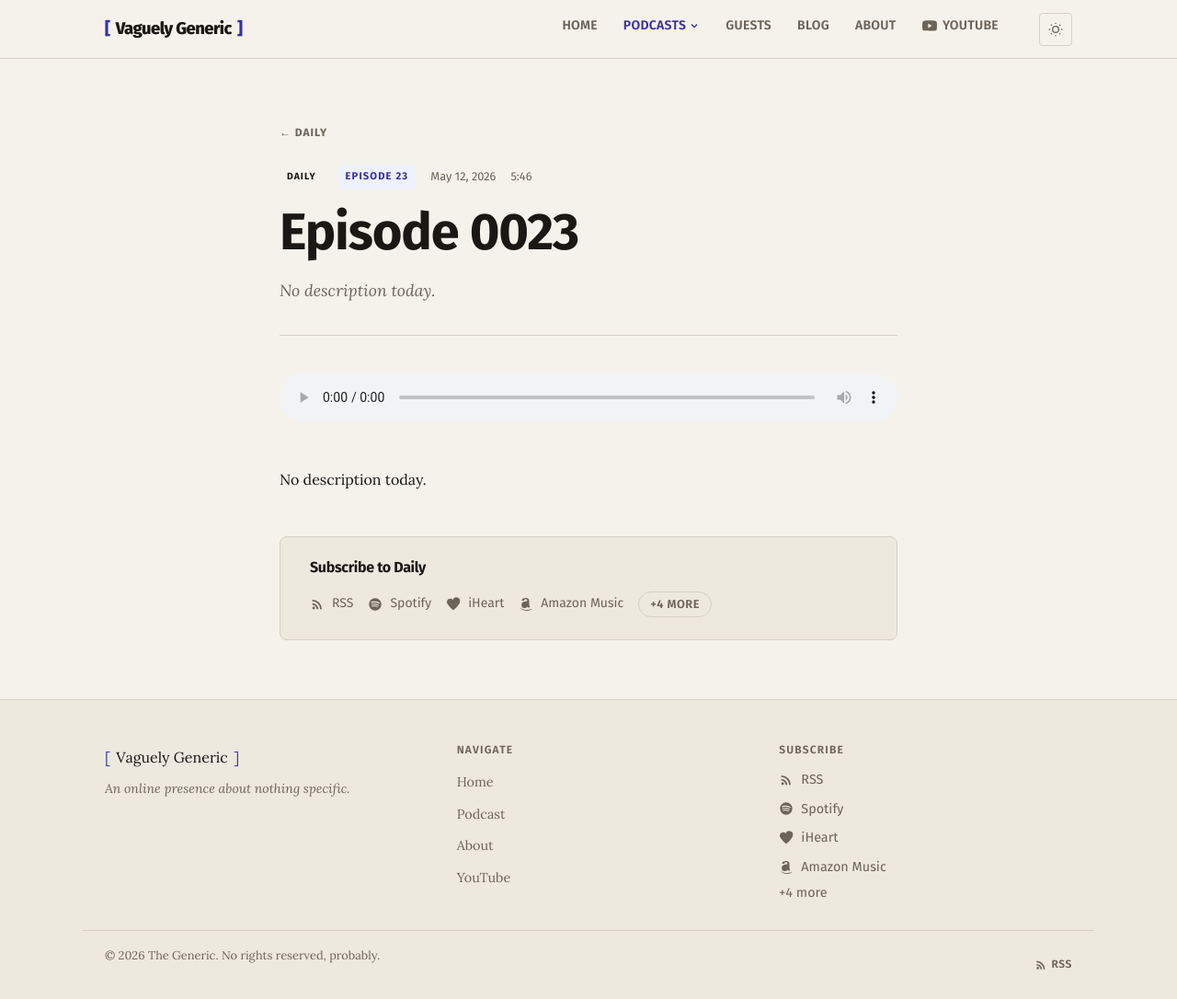
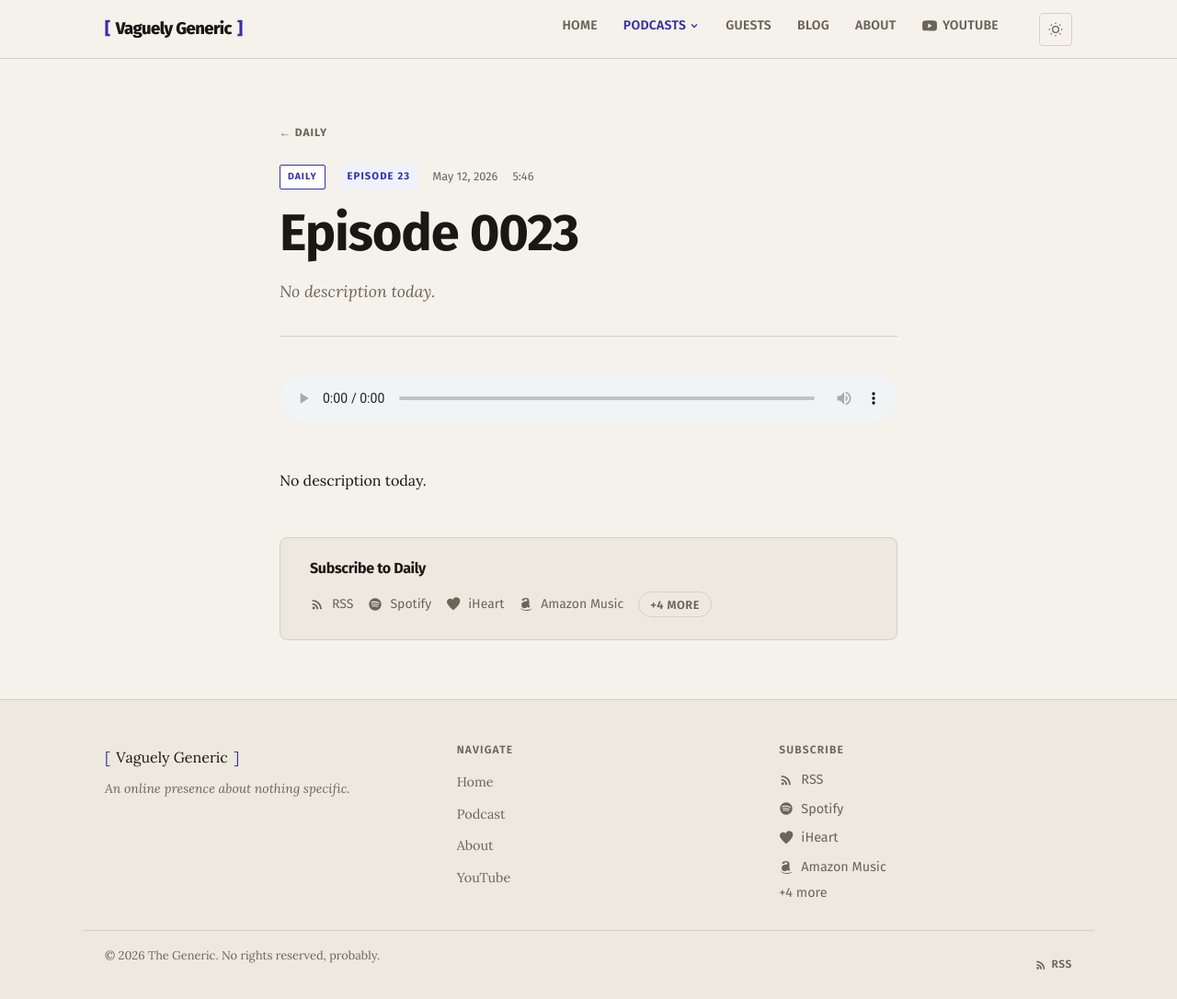
Before and after one commit to vaguelygeneric/website, a Jekyll site: the page built from _podcast/daily/0023.md, in a window 1280 px wide and 1086 px high. Shown: the whole window at 92% size. Built offline with Jekyll 4.4.1, drawn with Linux system fonts in a browser that asks for light colours.

Commit message:
added show badges to front page, and removed legacy css classes

```diff
--- /dev/null
+++ b/_includes/show-badge.html
@@ -0,0 +1,2 @@
+{% assign show_info = site.shows | where: "slug", include.show | first %}
+<span class="show-badge" style="--badge-accent: {{ show_info.accent | default: 'var(--accent)' }};">{{ show_info.name | default: include.show }}</span>
--- a/_layouts/episode.html
+++ b/_layouts/episode.html
@@ -9,7 +9,7 @@
     <a href="{{ site.baseurl }}/podcast/{{ page.show }}/" class="back-link">← {{ show_info.name | default: "All Shows"
       }}</a>
     <div class="episode-meta">
-      <span class="show-badge show-badge--{{ page.show }}">{{ show_info.name | default: page.show }}</span>
+      {% include show-badge.html show=page.show %}
       <span class="episode-number">Episode {{ page.episode_number }}</span>
       <span class="episode-date">{{ page.date | date: "%B %-d, %Y" }}</span>
       <span class="episode-duration">{{ page.duration }}</span>
--- a/_layouts/guest.html
+++ b/_layouts/guest.html
@@ -33,7 +33,7 @@
   </div>
   {% endif %}
 
-  {% assign guest_episodes = site.podcast | where_exp: "ep", "ep.guests contains page.slug" | sort: "date" | reverse %}
+  {% assign guest_episodes = site.podcast | where_exp: "ep", "ep.guests contains page.slug" | sort: "publish_date" | reverse %}
   {% if guest_episodes.size > 0 %}
   <div class="guest-episodes">
     <h2>Episodes with {{ page.name }}</h2>
@@ -46,7 +46,7 @@
           <div class="episode-list-desc">{{ episode.description }}</div>
         </div>
         <div class="episode-list-meta">
-          <span class="show-badge show-badge--{{ episode.show }}">{{ episode.show }}</span>
+          {% include show-badge.html show=episode.show %}
           <span class="episode-list-date">{{ episode.date | date: "%b %-d, %Y" }}</span>
         </div>
       </a>
--- a/assets/css/main.css
+++ b/assets/css/main.css
@@ -1180,15 +1180,13 @@
   display: inline-block;
 }
 .hero-show-pill:hover {
-  border-color: var(--accent);
+  border-color: var(--pill-accent, var(--accent));
   transform: translateX(4px);
   box-shadow: var(--shadow-sm);
   text-decoration: none;
   color: var(--text);
 }
-.hero-show-pill-bracket { color: var(--accent); }
-.hero-show-pill--ramblings .hero-show-pill-bracket { color: #4a72d4; }
-.hero-show-pill--readings .hero-show-pill-bracket { color: #2e8b57; }
+.hero-show-pill-bracket { color: var(--pill-accent, var(--accent)); }
 
 /* ── Show Badge ── */
 .show-badge {
@@ -1199,6 +1197,9 @@
   letter-spacing: 0.1em;
   padding: 0.2rem 0.5rem;
   border-radius: 2px;
+  color: var(--badge-accent, var(--accent));
+  border: 1px solid var(--badge-accent, var(--accent));
+  background: var(--surface);
 }
 
 /* ── Shows Landing Page ── */
```
Also changed, not shown: index.html (+5 -9 lines).
